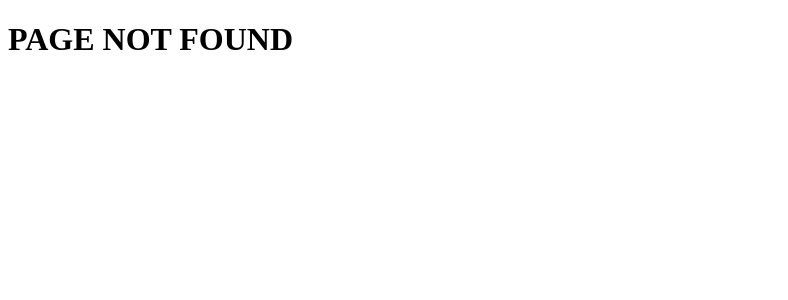
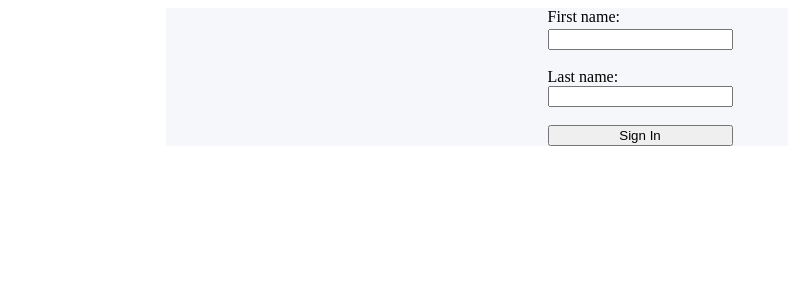
Before and after one commit to HudsonPWesel/Full-Stack-Web-Project, a Next.js app: page /login in a window 1280 px wide. Before the commit this address had no page. Shown: the top 300 px of the page, without its empty margins (0-788 px from the left). Built offline with nearby package versions, Linux system fonts and the light colour scheme.

Commit message:
Create-login form

```diff
--- /dev/null
+++ b/src/pages/login.jsx
@@ -0,0 +1,11 @@
+import styles from './login.module.scss'
+const LoginForm = () => {
+    return(<form className={styles['login__form']}>
+        <label for="fname">First name:</label>
+        <input type="text" id="fname" name="fname"/><br/>
+        <label for="lname">Last name:</label>
+        <input type="text" id="lname" name="lname"/><br/>
+        <input type="submit" value="Sign In"/>
+        </form>)
+}
+export default LoginForm
--- /dev/null
+++ b/src/pages/login.module.scss
@@ -0,0 +1,12 @@
+.login{
+    &__form{
+        width: 75%;
+        display: grid;
+        grid-template-rows: repeat(2, 1fr);
+        margin: auto;
+        align-self: center;
+        justify-content: center;
+        background-color: rgb(245, 247, 250);
+    }
+
+}
```
